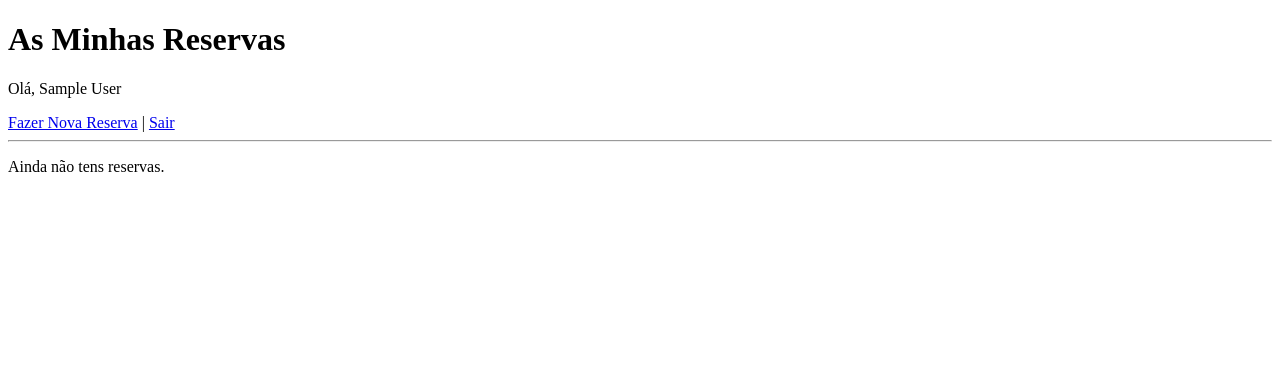
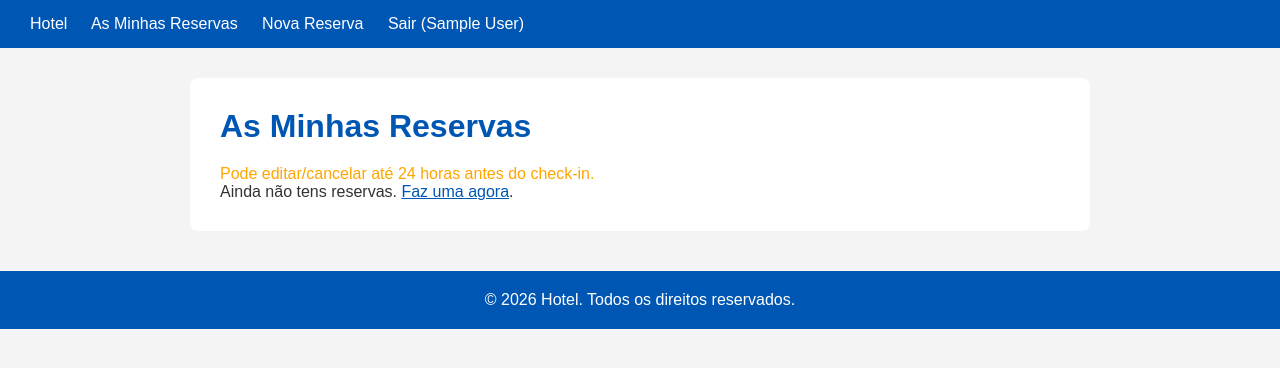
Before and after one commit to lucovilha/Hotel_projecto, a PHP site: page /cliente/reservas.php in a window 1280 px wide. Shown: the top 368 px of the page. Run offline with PHP 8.4, Linux system fonts and the light colour scheme; the visitor is signed in with stand-in values (Sample User, id 1); data comes from the database, SQL or seed files in the repository.

Commit message:
aplicar CSS nas reservas do cliente

```diff
--- a/cliente/reservas.php
+++ b/cliente/reservas.php
@@ -24,19 +24,22 @@
  <head>
      <meta charset="UTF-8">
      <title>As Minhas Reservas</title>
+     <link rel="stylesheet" href="../includes/style.css">
  </head>
  <body>
+     <header>
+         <a href="../index.php">Hotel</a>
+         <a href="reservas.php">As Minhas Reservas</a>
+         <a href="nova-reserva.php">Nova Reserva</a>
+         <a href="../auth/logout.php">Sair (<?= h(user_nome()) ?>)</a>
+     </header>
+     <main>
          <h1>As Minhas Reservas</h1>
-     <p>Olá, <?= h(user_nome()) ?></p>
-     <a href="nova-reserva.php">Fazer Nova Reserva</a> |
-     <a href="../auth/logout.php">Sair</a>
-
-     <hr>
-
+         <p style="color:orange">Pode editar/cancelar até 24 horas antes do check-in.</p>
          <?php if (mysqli_num_rows($reservas) === 0): ?>
-         <p>Ainda não tens reservas.</p>
+             <p>Ainda não tens reservas. <a href="nova-reserva.php">Faz uma agora</a>.</p>
          <?php else: ?>
-         <table border="1">
+             <table>
                  <tr>
                      <th>Tipo</th>
                      <th>Check-in</th>
@@ -58,17 +61,23 @@
                          <?php
                          $inicio = new DateTime($r['data_inicio']);
                          $agora = new DateTime();
-                     $diff = $agora->diff($inicio)->h + ($agora->diff($inicio)->days * 24);
-                     $pode_editar = $r['estado'] !== 'cancelada' && $diff > 24;
+                         $horas = ($inicio->getTimestamp() - $agora->getTimestamp()) / 3600;
+                         $pode_editar = $r['estado'] !== 'cancelada' && $horas > 24;
                          ?>
                          <?php if ($pode_editar): ?>
                              <a href="editar-reserva.php?id=<?= $r['id'] ?>">Editar</a> |
                              <a href="cancelar-reserva.php?id=<?= $r['id'] ?>">Cancelar</a>
+                         <?php else: ?>
+                             —
                          <?php endif; ?>
                      </td>
                  </tr>
                  <?php endwhile; ?>
              </table>
          <?php endif; ?>
+     </main>
+     <footer>
+         <p>&copy; 2026 Hotel. Todos os direitos reservados.</p>
+     </footer>
  </body>
  </html>
```
Lines whose indentation alone changed are shown as unchanged.
